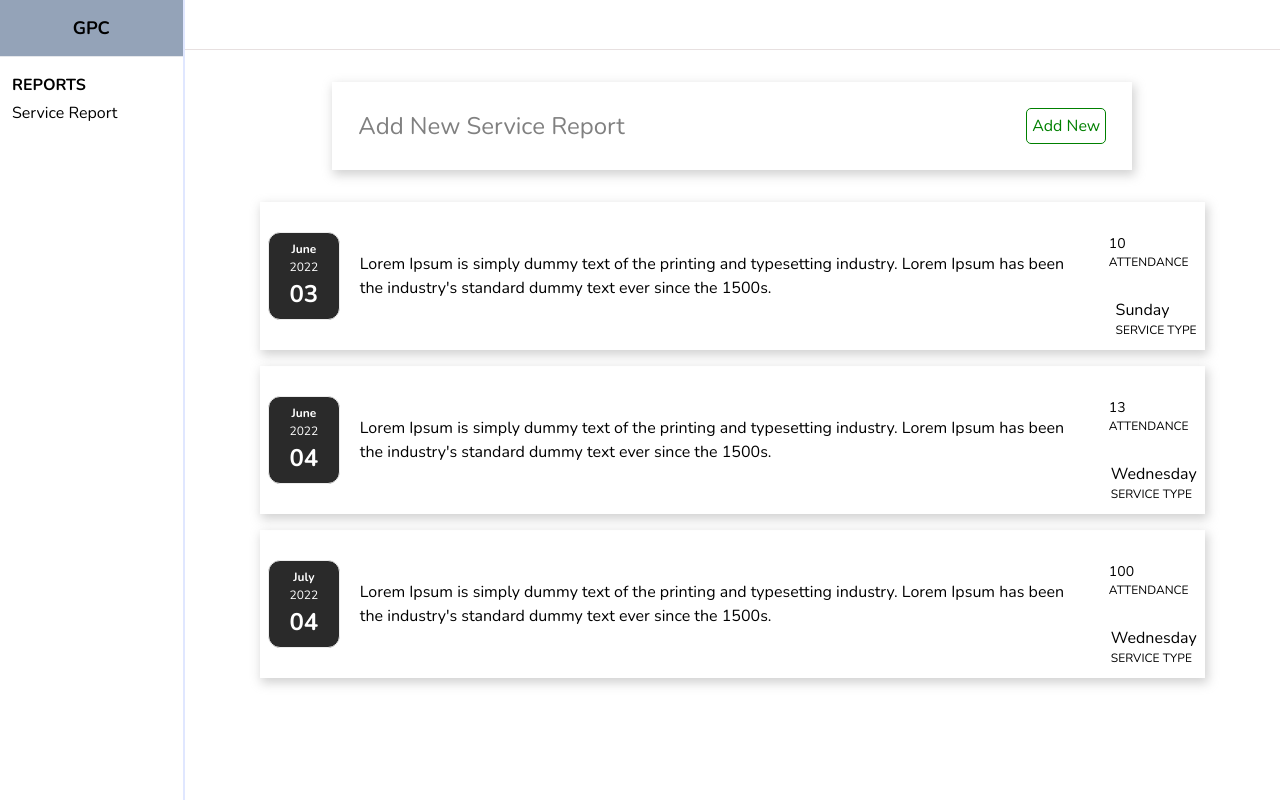
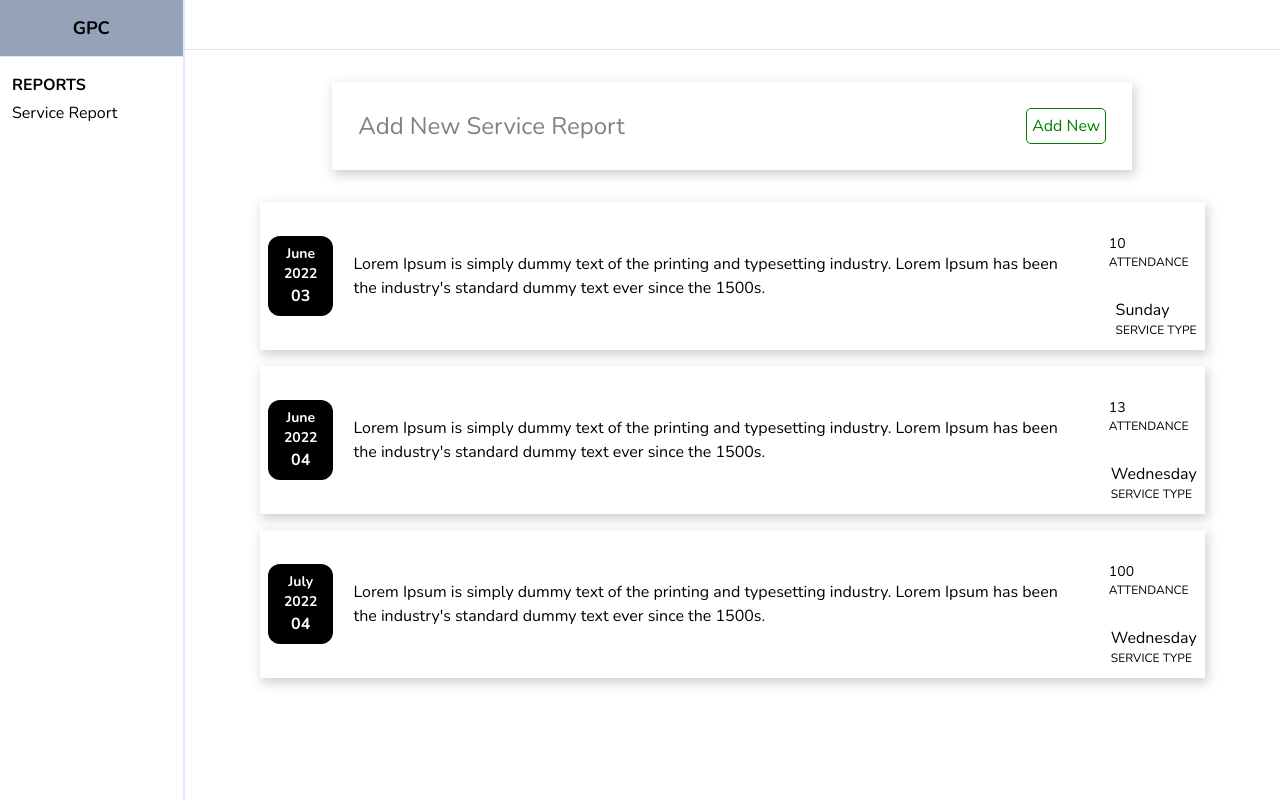
Before and after one commit to siphamandlamzobe/gpcdashboard, a React (Create React App) app in the folder source/react-js-client/: page /serviceReports in a window 1280 px wide. Built offline with nearby package versions, Linux system fonts and the light colour scheme.

Commit message:
removed the service date component css

```diff
--- a/source/react-js-client/src/components/serviceReport/ReportDate.jsx
+++ b/source/react-js-client/src/components/serviceReport/ReportDate.jsx
@@ -1,5 +1,4 @@
 import React from "react";
-import "./serviceDate.css";
 
 const ReportDate = (props) => {
   const month = props.serviceDate?.toLocaleString("en-US", { month: "long" });
@@ -7,10 +6,10 @@ const ReportDate = (props) => {
   const year = props.serviceDate?.getFullYear();
 
   return (
-    <div className="service-date">
-      <div className="service-date__month">{month}</div>
-      <div className="service-date__year">{year}</div>
-      <div className="service-date__day">{day}</div>
+    <div className="flex flex-col w-20 h-20 items-center justify-center bg-black text-white rounded-xl border-white ">
+      <div className="text-sm font-bold">{month}</div>
+      <div className="text-sm font-bold">{year}</div>
+      <div className="text-base font-bold">{day}</div>
     </div>
   );
 };
--- a/source/react-js-client/src/components/serviceReport/ServiceReportList.jsx
+++ b/source/react-js-client/src/components/serviceReport/ServiceReportList.jsx
@@ -6,7 +6,7 @@ const ServiceReportList = (props) => {
     return <h2 className="text-white text-center">Found no reports</h2>;
   }
   return (
-    <ul role="list">
+    <ul className="list-none">
       {props.serviceReports.map((report) => (
         <ServiceReport
           key={report.id}
--- a/source/react-js-client/src/components/serviceReport/serviceDate.css
+++ /dev/null
@@ -1,26 +0,0 @@
-.service-date {
-    display: flex;
-    flex-direction: column;
-    width: 5.5rem;
-    height: 5.5rem;
-    border: 1px solid #ececec;
-    background-color: #2a2a2a;
-    color: white;
-    border-radius: 12px;
-    align-items: center;
-    justify-content: center;
-}
-
-.service-date__month {
-    font-size: 0.75rem;
-    font-weight: bold;
-}
-
-.service-date__year {
-    font-size: 0.75rem;
-}
-
-.service-date__day {
-    font-size: 1.5rem;
-    font-weight: bold;
-}
```
Also changed, not shown: 1 other file (tests, documents, lock files or other folders).
